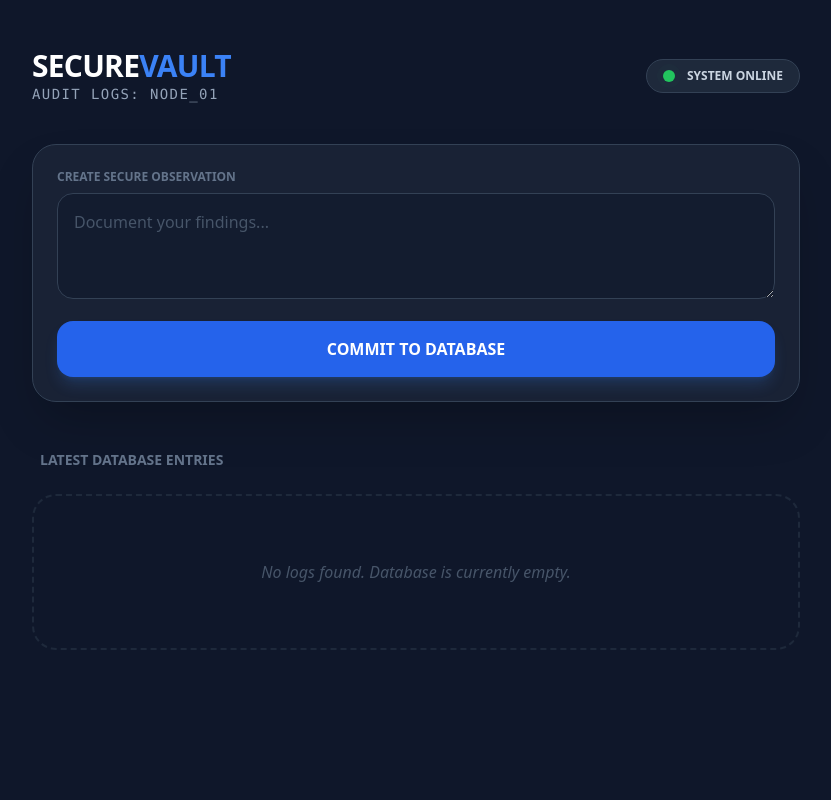
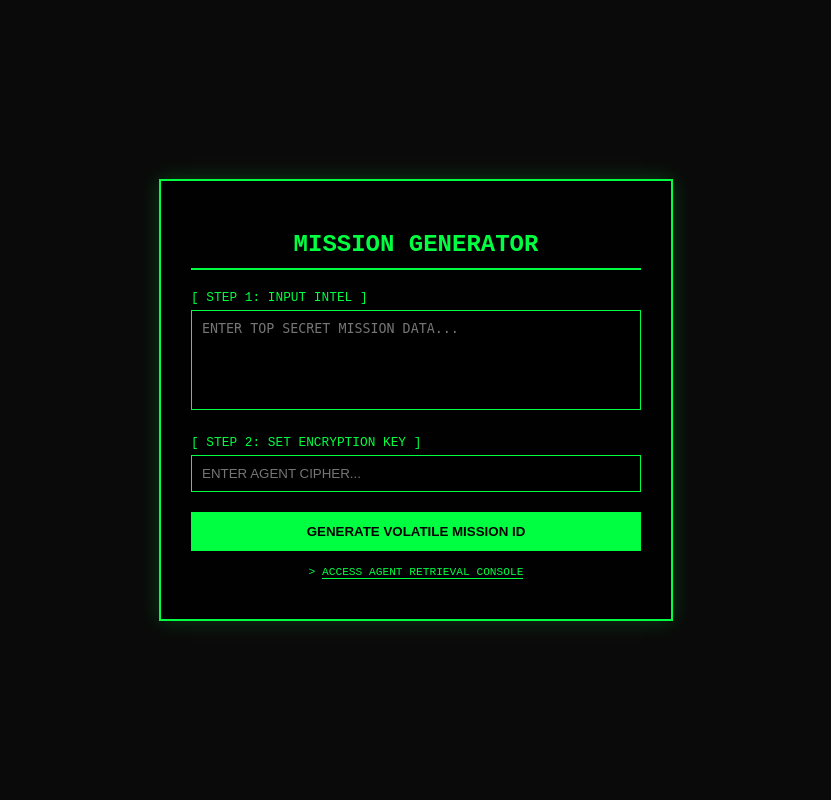
Before and after one commit to gireesh395/secure-note-taker, a Flask app: page / in a window 1280 px wide. Shown: the whole page, without its empty margins (224-1055 px from the left). Run offline with Flask 3, Linux system fonts and the light colour scheme; data that the repository does not hold is empty; some libraries are stand-ins or nearby versions.

Commit message:
Upgrade to mission impossible vault with encryption

```diff
--- a/app.py
+++ b/app.py
@@ -1,35 +1,92 @@
 import os
-from flask import Flask, render_template, request, redirect
-import sqlite3
+import uuid
+from flask import Flask, render_template, request, redirect, url_for, flash
+from flask_sqlalchemy import SQLAlchemy
+from cryptography.fernet import Fernet
+import base64
+from cryptography.hazmat.primitives import hashes
+from cryptography.hazmat.primitives.kdf.pbkdf2 import PBKDF2HMAC
 
 app = Flask(__name__)
+app.secret_key = os.urandom(24)
 
-# ARCHITECTURE: Pulling the DB path from an Environment Variable
-# This allows you to change the location on AWS without changing code.
-DB_PATH = os.environ.get('DATABASE_URL', 'notes.db')
+# 🏛️ Database Architecture: Storing the 'Encrypted Mission'
+# Path is /app/data/missions.db to match your Docker Volume
+db_path = os.path.join('/app/data', 'missions.db')
+app.config['SQLALCHEMY_DATABASE_URI'] = f'sqlite:///{db_path}'
+db = SQLAlchemy(app)
 
-def get_db_connection():
-    conn = sqlite3.connect(DB_PATH)
-    conn.row_factory = sqlite3.Row
-    return conn
+class Mission(db.Model):
+    id = db.Column(db.String(8), primary_key=True) # The 'Spy Code'
+    ciphertext = db.Column(db.LargeBinary, nullable=False)
+    salt = db.Column(db.LargeBinary, nullable=False) # For secure key derivation
+
+# 🛠️ HELPER: Turn a 'Human Password' into a 'Secure Key'
+def derive_key(password, salt):
+    kdf = PBKDF2HMAC(
+        algorithm=hashes.SHA256(),
+        length=32,
+        salt=salt,
+        iterations=100000,
+    )
+    return base64.urlsafe_b64encode(kdf.derive(password.encode()))
 
 @app.route('/')
 def index():
-    # Use 'with' so the connection ALWAYS closes automatically (No leaks!)
-    with get_db_connection() as conn:
-        notes = conn.execute('SELECT * FROM notes ORDER BY created_at DESC').fetchall()
-    return render_template('index.html', notes=notes)
+    return render_template('index.html') # The 'Handler' screen
 
-@app.route('/add', methods=['POST'])
-def add_note():
-    content = request.form.get('content')
-    if content:
-        # ARCHITECTURE: Sanitize/Strip input to prevent basic HTML injection
-        content = content.strip()
-        with get_db_connection() as conn:
-            conn.execute('INSERT INTO notes (content) VALUES (?)', (content,))
-            conn.commit()
-    return redirect('/')
+@app.route('/drop', methods=['POST'])
+def drop_mission():
+    mission_text = request.form.get('mission_text')
+    passphrase = request.form.get('passphrase') # The secret key known by agent
 
-# GURU TIP: Notice I removed app.run().
-# We let Gunicorn handle the start-up in the Dockerfile.
+    if not mission_text or not passphrase:
+        return "Missing data", 400
+
+    # 1. Generate unique 8-char Spy ID
+    m_id = str(uuid.uuid4())[:8].upper()
+
+    # 2. Encrypt mission
+    salt = os.urandom(16)
+    key = derive_key(passphrase, salt)
+    f = Fernet(key)
+    encrypted_data = f.encrypt(mission_text.encode())
+
+    # 3. Save to DB
+    new_mission = Mission(id=m_id, ciphertext=encrypted_data, salt=salt)
+    db.session.add(new_mission)
+    db.session.commit()
+
+    return render_template('mission_success.html', m_id=m_id)
+
+@app.route('/retrieve', methods=['GET', 'POST'])
+def retrieve_mission():
+    if request.method == 'POST':
+        m_id = request.form.get('m_id').upper()
+        passphrase = request.form.get('passphrase')
+
+        mission = Mission.query.filter_by(id=m_id).first()
+
+        if mission:
+            try:
+                # 1. Re-derive key
+                key = derive_key(passphrase, mission.salt)
+                f = Fernet(key)
+                decrypted_text = f.decrypt(mission.ciphertext).decode()
+
+                # 🏛️ THE SHREDDER: Delete from DB immediately after reading
+                db.session.delete(mission)
+                db.session.commit()
+
+                return render_template('view_mission.html', content=decrypted_text)
+            except:
+                flash("Invalid Cipher Key. Mission compromised?")
+        else:
+            flash("Mission ID not found.")
+
+    return render_template('retrieve.html')
+
+if __name__ == '__main__':
+    with app.app_context():
+        db.create_all()
+    app.run(host='0.0.0.0', port=5000)
--- a/requirements.txt
+++ b/requirements.txt
@@ -6,3 +6,5 @@ Jinja2==3.1.6
 MarkupSafe==3.0.3
 Werkzeug==3.1.6
 gunicorn
+flask_sqlalchemy
+cryptography
--- a/templates/index.html
+++ b/templates/index.html
@@ -3,65 +3,71 @@
 <head>
     <meta charset="UTF-8">
     <meta name="viewport" content="width=device-width, initial-scale=1.0">
-    <title>SecureVault | Dashboard</title>
-
-    <meta http-equiv="Content-Security-Policy" content="default-src 'self'; script-src 'self' https://cdn.tailwindcss.com 'unsafe-inline'; style-src 'self' 'unsafe-inline';">
-
-    <script src="https://cdn.tailwindcss.com"></script>
+    <title>SANGAM CYBER | HANDLER CONSOLE</title>
     <style>
-        body { background-color: #0f172a; } /* Deep Dark Blue */
-        .glass-card { background: rgba(30, 41, 59, 0.7); backdrop-filter: blur(8px); }
+        body {
+            background: #0a0a0a;
+            color: #00ff41;
+            font-family: 'Courier New', monospace;
+            display: flex;
+            justify-content: center;
+            align-items: center;
+            height: 100vh;
+            margin: 0;
+            text-transform: uppercase;
+        }
+        .console {
+            border: 2px solid #00ff41;
+            padding: 30px;
+            width: 450px;
+            box-shadow: 0 0 20px rgba(0, 255, 65, 0.2);
+            background: rgba(0, 0, 0, 0.9);
+        }
+        h2 { border-bottom: 2px solid #00ff41; padding-bottom: 10px; text-align: center; }
+        .input-group { margin: 20px 0; }
+        label { display: block; margin-bottom: 5px; font-size: 0.8em; }
+        textarea, input {
+            width: 100%;
+            background: #000;
+            border: 1px solid #00ff41;
+            color: #00ff41;
+            padding: 10px;
+            box-sizing: border-box;
+            outline: none;
+        }
+        textarea { height: 100px; resize: none; }
+        button {
+            width: 100%;
+            background: #00ff41;
+            color: #000;
+            border: none;
+            padding: 12px;
+            font-weight: bold;
+            cursor: pointer;
+            transition: 0.3s;
+        }
+        button:hover { background: #008f11; color: #fff; }
+        .footer { margin-top: 15px; font-size: 0.7em; text-align: center; }
+        a { color: #00ff41; text-decoration: none; border-bottom: 1px solid #00ff41; }
     </style>
 </head>
-<body class="text-slate-100 font-sans min-h-screen p-6 md:p-12">
-
-    <div class="max-w-3xl mx-auto">
-        <div class="flex justify-between items-center mb-10">
-            <div>
-                <h1 class="text-3xl font-extrabold tracking-tight text-white">SECURE<span class="text-blue-500">VAULT</span></h1>
-                <p class="text-slate-400 text-sm font-mono uppercase tracking-widest">Audit Logs: Node_01</p>
+<body>
+    <div class="console">
+        <h2>MISSION GENERATOR</h2>
+        <form action="/drop" method="POST">
+            <div class="input-group">
+                <label>[ STEP 1: INPUT INTEL ]</label>
+                <textarea name="mission_text" placeholder="ENTER TOP SECRET MISSION DATA..." required></textarea>
             </div>
-            <div class="flex items-center space-x-3 bg-slate-800 border border-slate-700 px-4 py-2 rounded-full">
-                <span class="relative flex h-3 w-3">
-                    <span class="animate-ping absolute inline-flex h-full w-full rounded-full bg-green-400 opacity-75"></span>
-                    <span class="relative inline-flex rounded-full h-3 w-3 bg-green-500"></span>
-                </span>
-                <span class="text-xs font-bold text-slate-300">SYSTEM ONLINE</span>
+            <div class="input-group">
+                <label>[ STEP 2: SET ENCRYPTION KEY ]</label>
+                <input type="password" name="passphrase" placeholder="ENTER AGENT CIPHER..." required>
             </div>
-        </div>
-
-        <div class="glass-card p-6 rounded-3xl border border-slate-700 shadow-2xl mb-12">
-            <form action="/add" method="POST">
-                <label class="block text-xs font-bold text-slate-500 mb-2 uppercase">Create Secure Observation</label>
-                <textarea name="content" required rows="3"
-                    class="w-full bg-slate-900/50 border border-slate-700 rounded-2xl p-4 mb-4 focus:ring-2 focus:ring-blue-500 focus:border-transparent outline-none transition-all placeholder-slate-600"
-                    placeholder="Document your findings..."></textarea>
-                <button type="submit" class="w-full bg-blue-600 hover:bg-blue-500 text-white font-bold py-4 rounded-2xl transition-all transform active:scale-95 shadow-lg shadow-blue-500/20">
-                    COMMIT TO DATABASE
-                </button>
-            </form>
-        </div>
-
-        <div class="space-y-6">
-            <h2 class="text-sm font-bold text-slate-500 uppercase px-2 mb-4">Latest Database Entries</h2>
-
-            {% for note in notes %}
-            <div class="glass-card p-6 rounded-2xl border-l-4 border-blue-500 border-t border-r border-b border-slate-700/50 hover:border-slate-600 transition-all shadow-md">
-                <p class="text-slate-200 leading-relaxed text-lg mb-3">{{ note['content'] }}</p>
-                <div class="flex items-center text-slate-500 text-[10px] font-mono uppercase tracking-tighter">
-                    <svg class="w-3 h-3 mr-1" fill="none" stroke="currentColor" viewBox="0 0 24 24"><path stroke-linecap="round" stroke-linejoin="round" stroke-width="2" d="M12 8v4l3 3m6-3a9 9 0 11-18 0 9 9 0 0118 0z"></path></svg>
-                    <span>ID: {{ note['id'] }}</span>
-                    <span class="mx-2">|</span>
-                    <span>TIMESTAMP: {{ note['created_at'] }}</span>
-                </div>
-            </div>
-            {% else %}
-            <div class="text-center py-16 border-2 border-dashed border-slate-800 rounded-3xl">
-                <p class="text-slate-600 italic">No logs found. Database is currently empty.</p>
-            </div>
-            {% endfor %}
+            <button type="submit">GENERATE VOLATILE MISSION ID</button>
+        </form>
+        <div class="footer">
+            <p>> <a href="/retrieve">ACCESS AGENT RETRIEVAL CONSOLE</a></p>
         </div>
     </div>
-
 </body>
 </html>
```
Also changed, not shown: templates/mission_success.html (added, +23 -0 lines), templates/retrieve.html (added, +36 -0 lines), templates/view_mission.html (added, +21 -0 lines).
